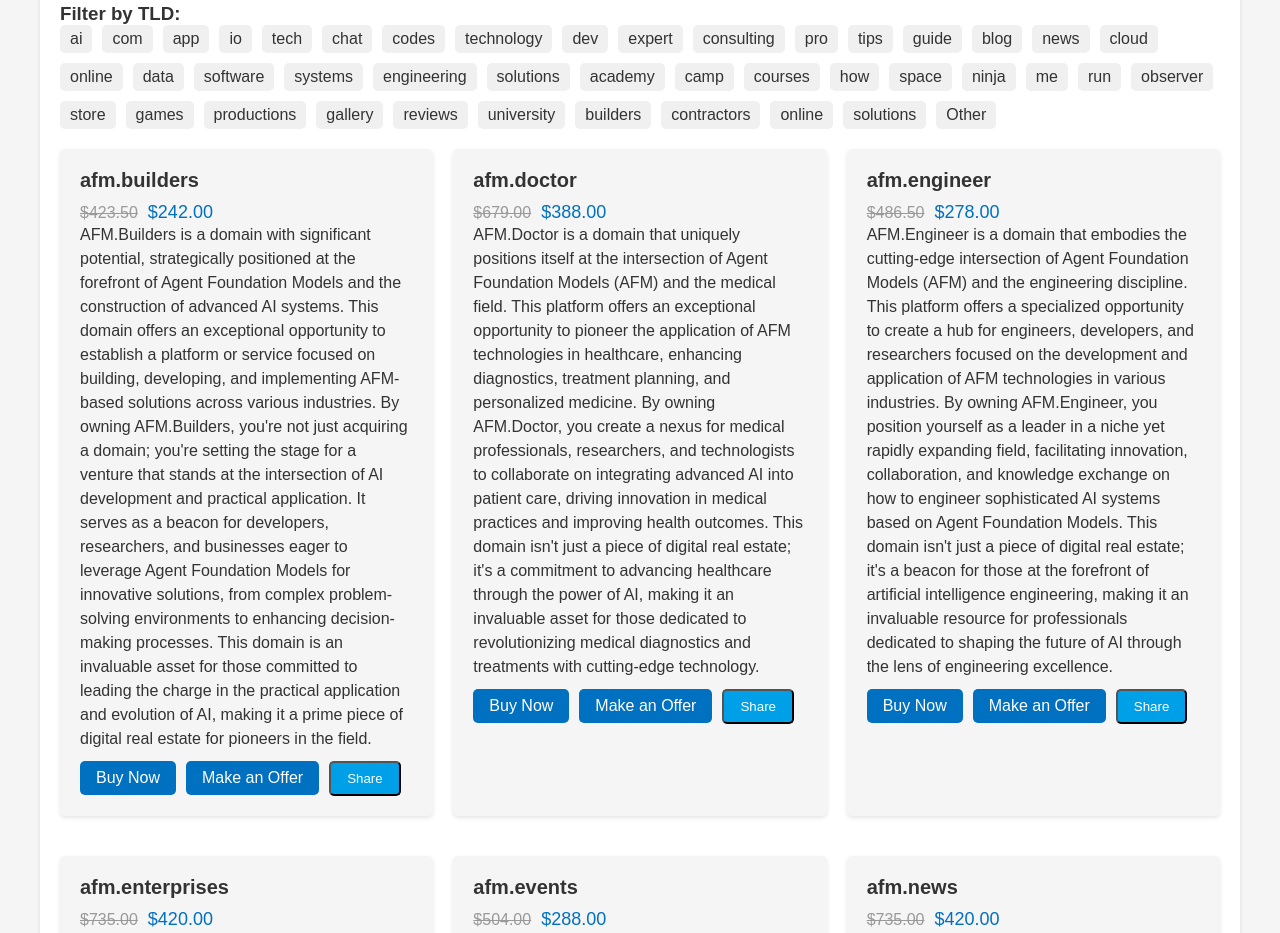
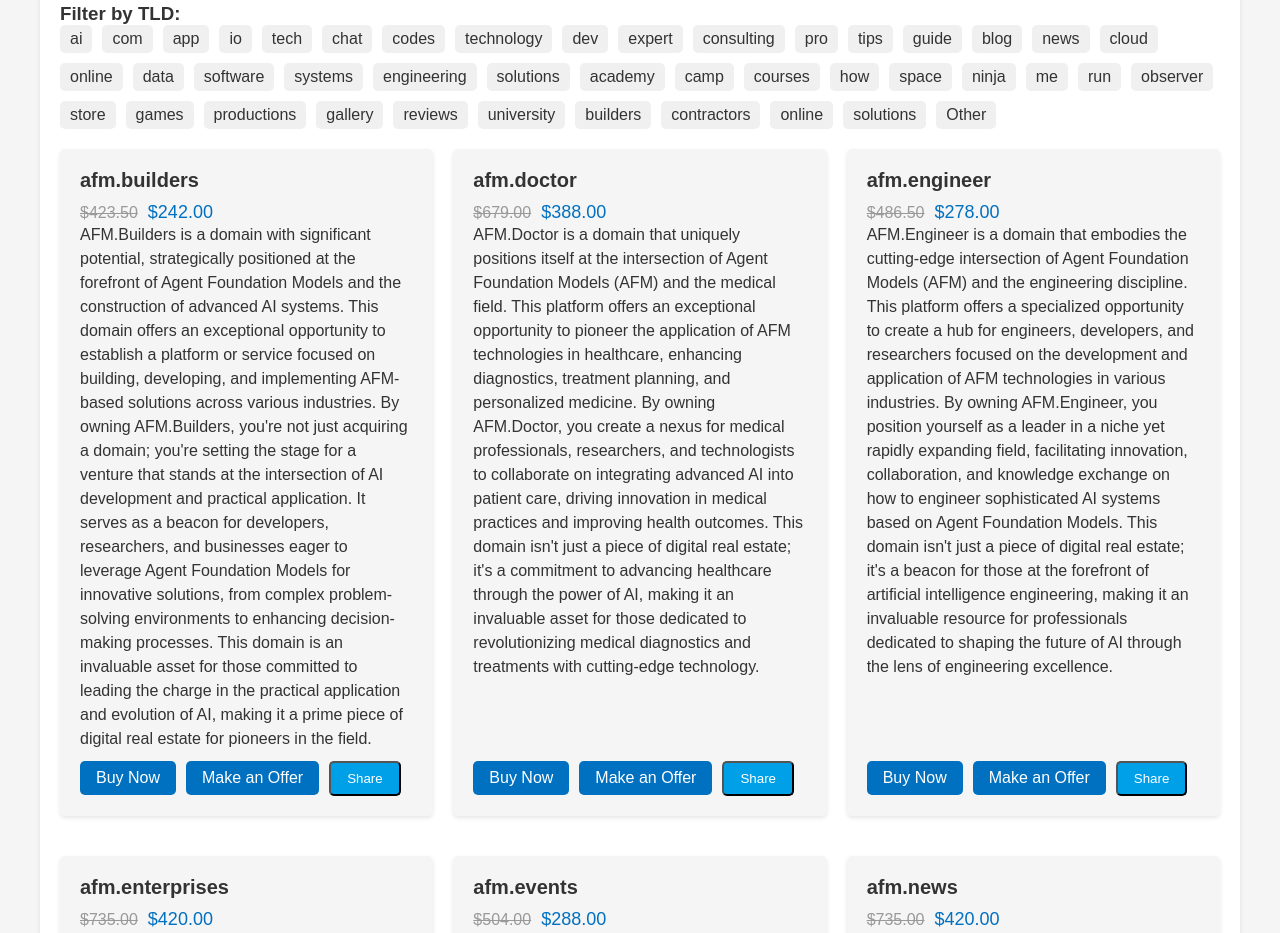
Before and after one commit to ericbuess/ai-domains.forsale, a plain HTML site: page index.html in a window 1280 px wide. Shown: the part 365-1298 px from the top of the page. Drawn offline with Linux system fonts and the light colour scheme.

Commit message:
Move links to bottom of the card

```diff
--- a/script.js
+++ b/script.js
@@ -95,36 +95,43 @@ document.addEventListener("DOMContentLoaded", () => {
           domainPrice.appendChild(currentPriceElement);
           domainCard.appendChild(domainPrice);
 
-          // Remaining elements (blurb, links, etc.)
           const domainBlurb = document.createElement("p");
           domainBlurb.classList.add("domain-blurb");
           domainBlurb.textContent = domain.blurb;
           domainCard.appendChild(domainBlurb);
 
+          // Actions container
+          const actionsContainer = document.createElement("div");
+          actionsContainer.classList.add("actions-container");
+
+          // Buy Now link
           const buyNowLink = document.createElement("a");
           buyNowLink.classList.add("buy-now-link");
           buyNowLink.href = `https://${domain.name}`;
           buyNowLink.target = "_blank";
           buyNowLink.textContent = "Buy Now";
-          domainCard.appendChild(buyNowLink);
+          actionsContainer.appendChild(buyNowLink);
 
+          // Make Offer link
           if (domain.minOffer) {
             const makeOfferLink = document.createElement("a");
             makeOfferLink.classList.add("make-offer-link");
             makeOfferLink.href = `https://${domain.name}`;
             makeOfferLink.target = "_blank";
             makeOfferLink.textContent = "Make an Offer";
-            domainCard.appendChild(makeOfferLink);
+            actionsContainer.appendChild(makeOfferLink);
           }
 
+          // Share button
           const shareButton = document.createElement("button");
           shareButton.classList.add("share-button");
           shareButton.textContent = "Share";
           shareButton.addEventListener("click", () => {
             openShareModal(domain.name);
           });
-          domainCard.appendChild(shareButton);
+          actionsContainer.appendChild(shareButton);
 
+          domainCard.appendChild(actionsContainer);
           domainList.appendChild(domainCard);
         });
       }
--- a/styles.css
+++ b/styles.css
@@ -124,6 +124,13 @@ h2 {
   border-radius: 5px;
   box-shadow: 0 2px 4px rgba(0, 0, 0, 0.1);
   margin-bottom: 20px;
+  display: flex;
+  flex-direction: column;
+  justify-content: space-between;  /* Ensures spacing and pushes actions to bottom */
+}
+
+.actions-container {
+  margin-top: auto;  /* This pushes the container to the bottom */
 }
 
 .domain-name {
```
